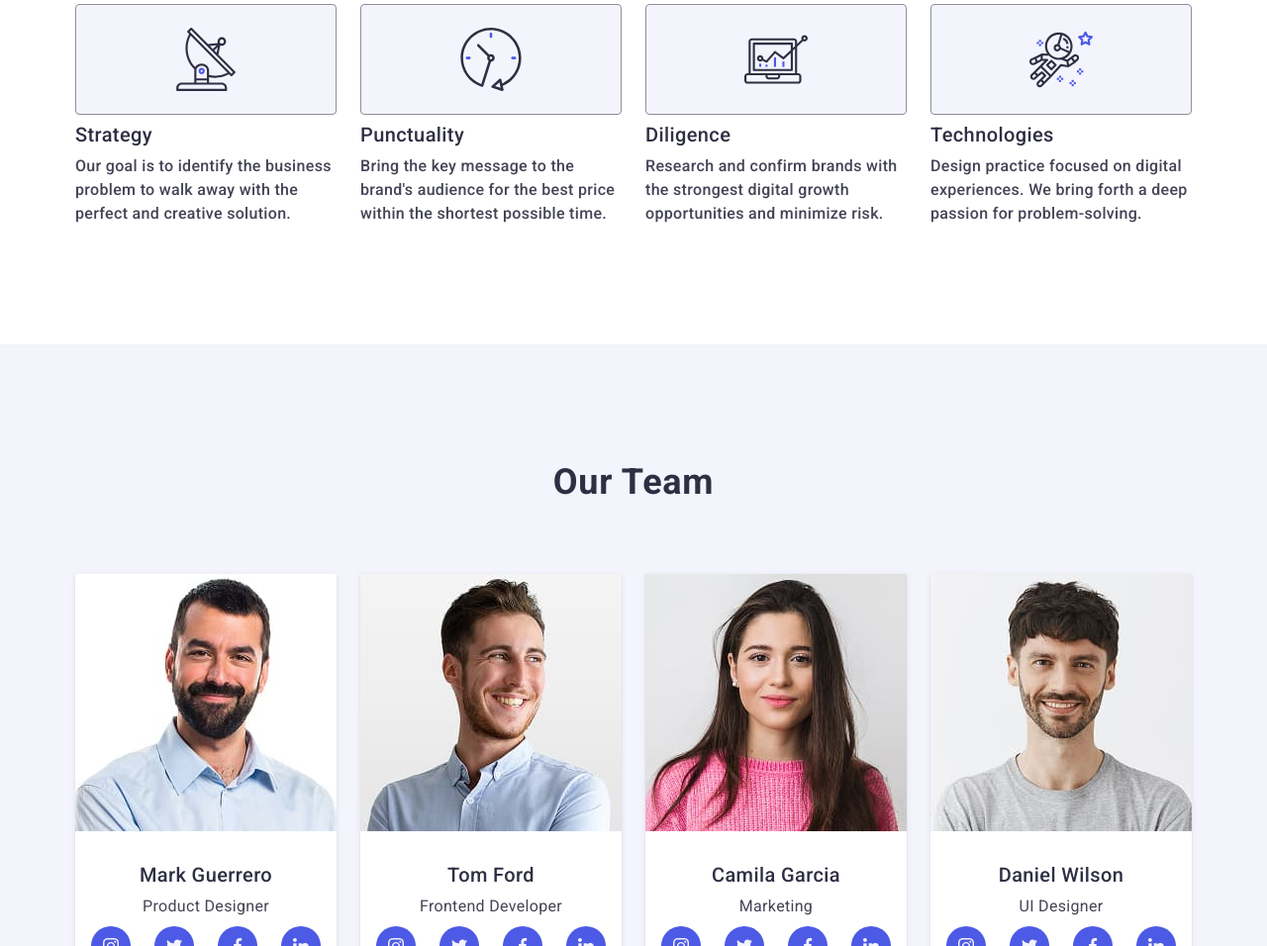
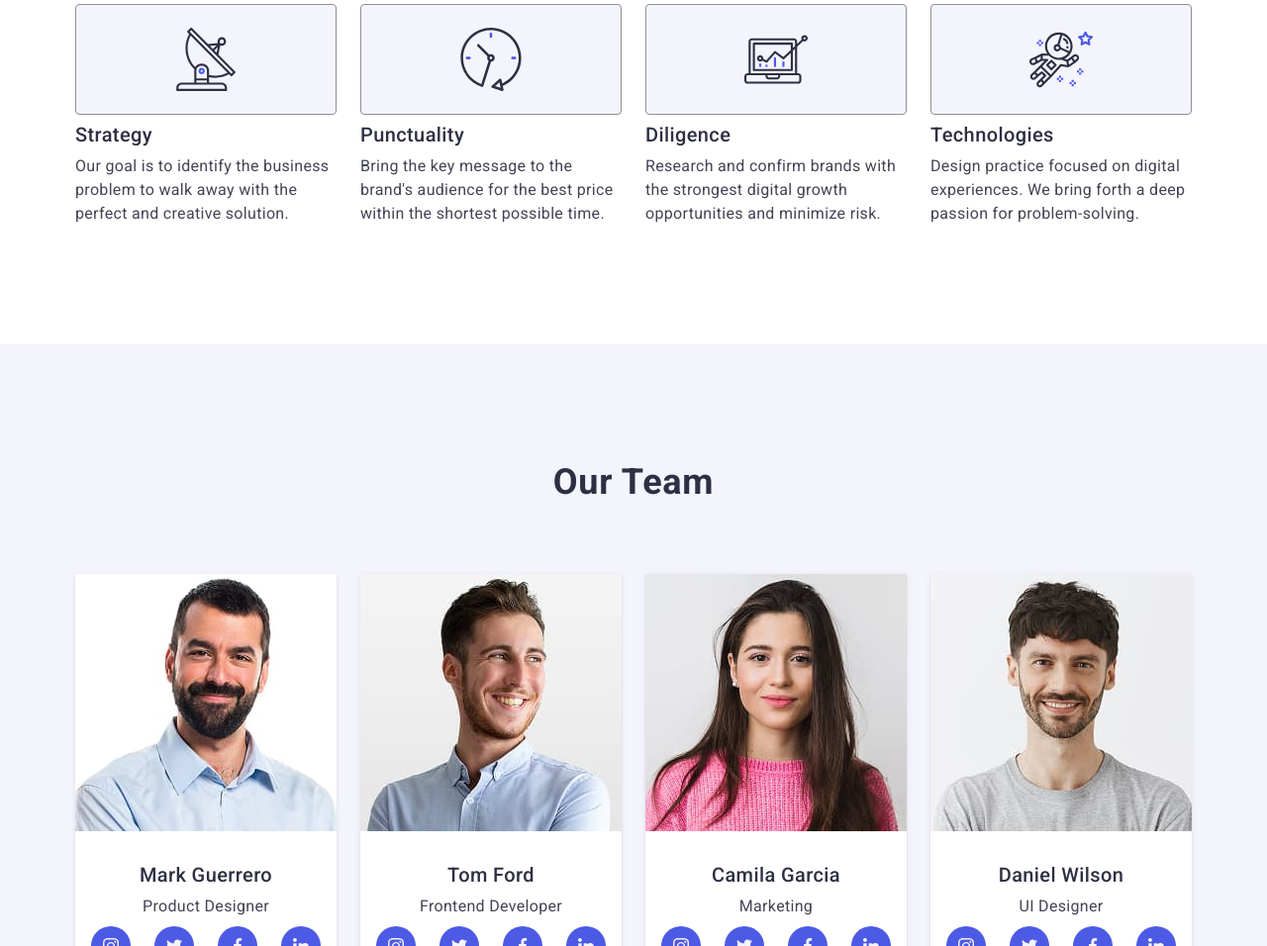
Before and after one commit to Vovchik-UA/goit-markup-hw-06, a plain HTML site: page index.html in a window 1280 px wide. Shown: the part 789-1745 px from the top of the page at 99% size. Drawn offline with nearby package versions, Linux system fonts and the light colour scheme; a script that the page names is missing.

Commit message:
hw6_v2.1 (FINAL fix)

```diff
--- a/css/styles.css
+++ b/css/styles.css
@@ -1294,7 +1294,7 @@ a {
         color: var(--navy-blue);
     }
 
-    .list-desc {
+    .section-list .benefits-list .list-desc {
         font-weight: 400;
     }
 
```
